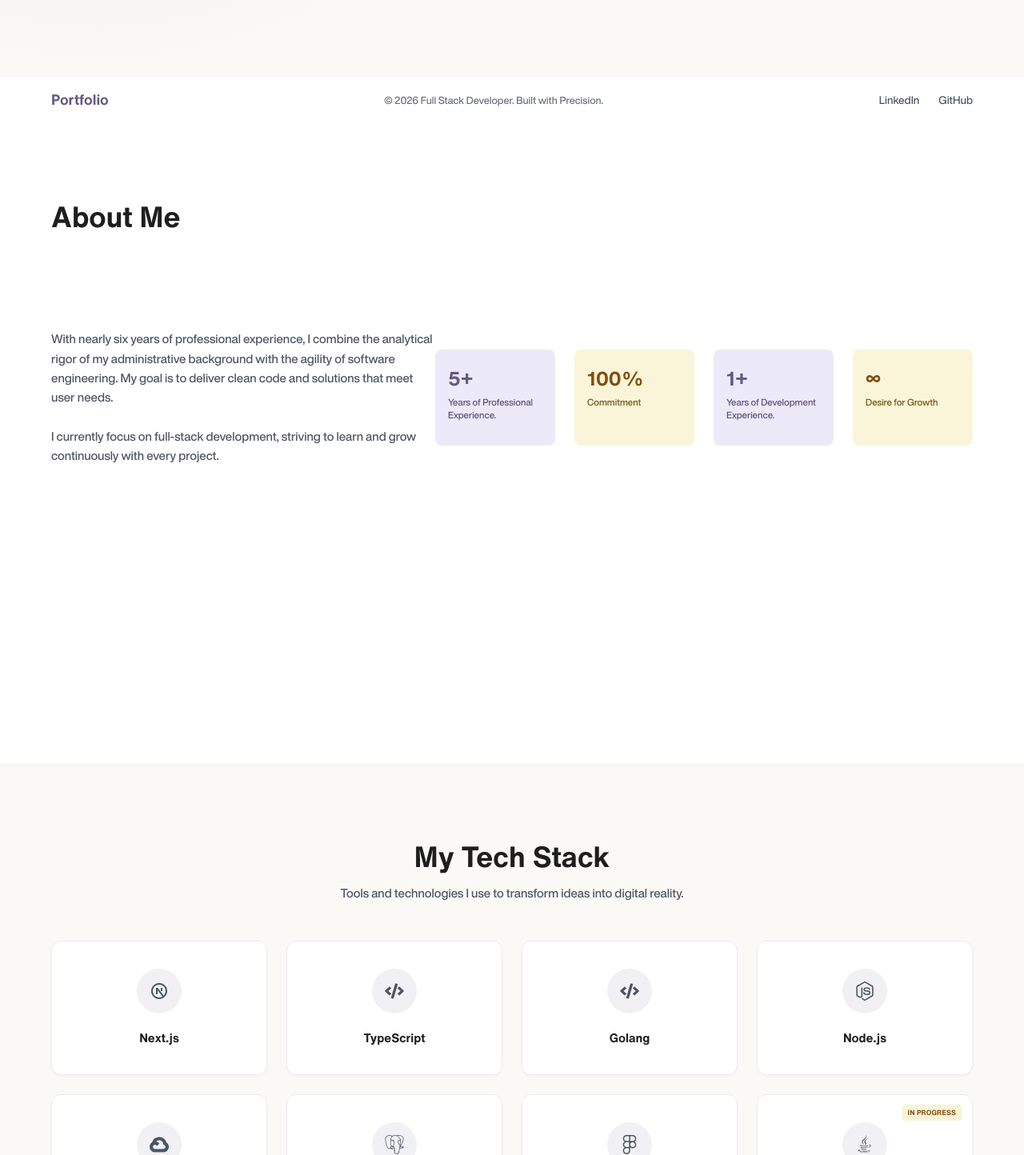
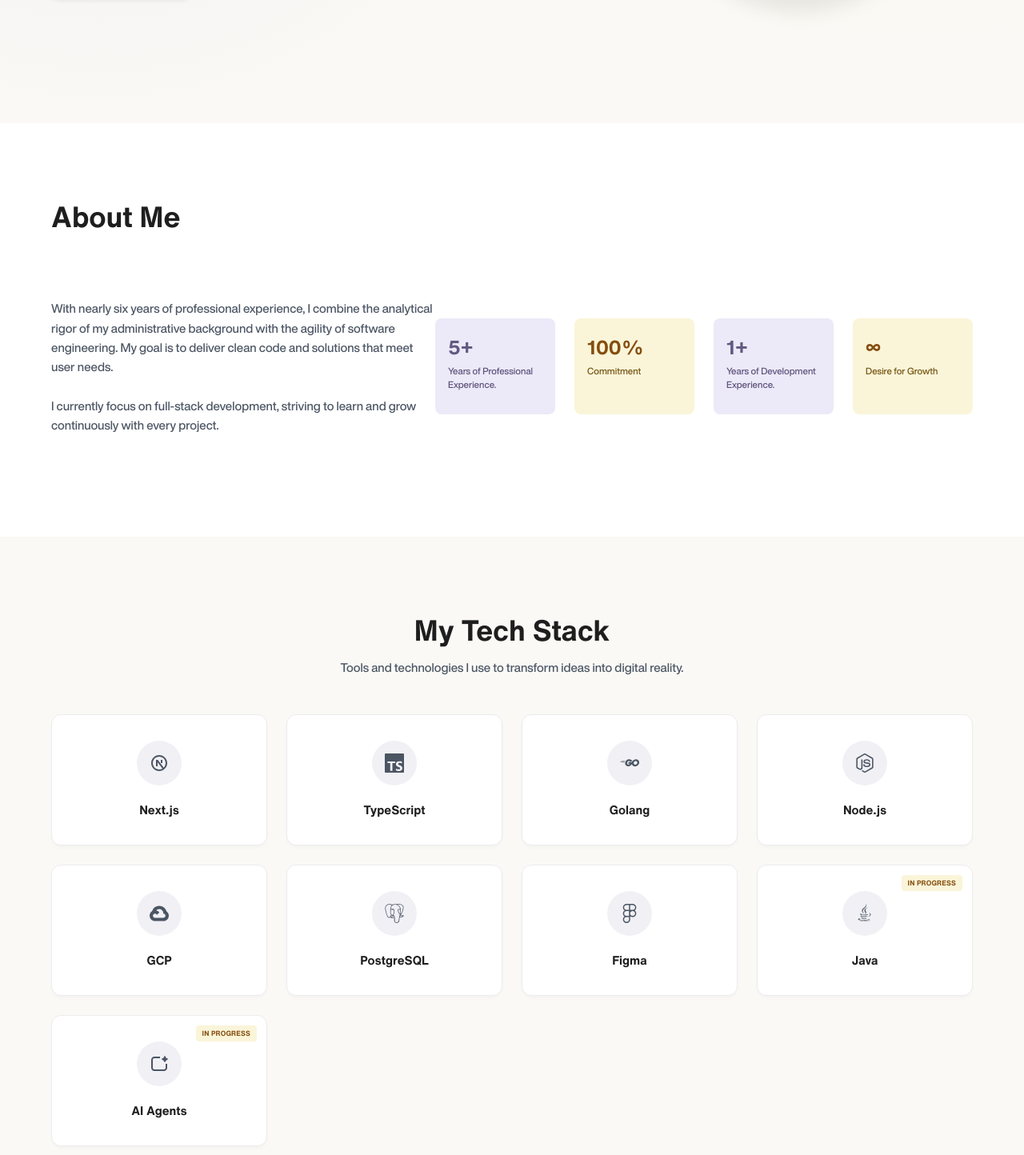
Before and after one commit to heloisacrisilva/myportfolio, a Next.js app: page /en in a window 1280 px wide. Shown: the part 646-2090 px from the top of the page at 80% size. Built offline with nearby package versions, Linux system fonts and the light colour scheme; no server answers.

Commit message:
chore: style

```diff
--- a/src/components/Cards/StackCard/style.ts
+++ b/src/components/Cards/StackCard/style.ts
@@ -15,7 +15,6 @@ export const CardContainer = styled.div`
   cursor: pointer;
   box-shadow: 0 4px 6px -1px rgba(0, 0, 0, 0.02), 0 2px 4px -1px rgba(0, 0, 0, 0.02);
   transition: transform 0.2s ease, box-shadow 0.2s ease;
-  min-height: 10.5rem;
 
   &:hover {
     transform: translateY(-4px);
--- a/src/components/Footer/index.tsx
+++ b/src/components/Footer/index.tsx
@@ -12,10 +12,11 @@ export const Footer = ({ lang }: FooterProps) => {
 
   const LinkedinURI = 'https://www.linkedin.com/in/heloisacrissilva/';
   const GitHubURI = 'https://github.com/heloisacrisilva';
+  const WhatsURI = 'https://wa.me/5547992667703';
 
   return (
     <S.FooterContainer>
-      <S.Logo href="#HeroSection">Portfolio</S.Logo>
+      <S.Logo href="#HeroSection">{'< DEV />'}</S.Logo>
 
       <S.Copyright>{t('copyright')}</S.Copyright>
 
@@ -26,6 +27,9 @@ export const Footer = ({ lang }: FooterProps) => {
         <S.LinkItem href={GitHubURI} target="_blank" rel="noopener noreferrer">
           GitHub
         </S.LinkItem>
+        <S.LinkItem href={WhatsURI} target="_blank" rel="noopener noreferrer">
+          WhatsApp
+        </S.LinkItem>
       </S.LinksList>
     </S.FooterContainer>
   );
--- a/src/components/Footer/style.ts
+++ b/src/components/Footer/style.ts
@@ -9,7 +9,7 @@ export const FooterContainer = styled.footer`
   align-items: center;
   justify-content: space-between;
   gap: 2rem;
-  position: fixed;
+  /* position: fixed;÷ */
   bottom: 0;
 
   @media screen and (max-width: 768px) {
@@ -49,7 +49,7 @@ export const LinksList = styled.div`
 
 export const LinkItem = styled.a`
   font-size: 0.85rem;
-  color: #4b5563;
+  color: ${({ theme }) => theme.commonColors.lightZinc};
   font-family: ${({ theme }) => theme.fonts.helveticaMedium};
   text-decoration: none;
   transition: color 0.2s ease;
--- a/src/components/Header/index.tsx
+++ b/src/components/Header/index.tsx
@@ -4,7 +4,6 @@ import { useEffect, useMemo, useState } from 'react';
 import * as S from './style';
 import { getTranslation } from '@/utils/i18n';
 import dynamic from 'next/dynamic';
-import ThemeSwitcher from '../Buttons/ThemeSwitcher';
 import LanguageButton from '../Buttons/LanguageButton';
 import CONSTANTS from '@/config/constants.mjs';
 
--- a/src/components/Header/style.ts
+++ b/src/components/Header/style.ts
@@ -4,7 +4,7 @@ export const Container = styled.header`
   width: 100%;
   height: 4.75rem;
   padding: 1rem 4rem;
-  position: fixed;
+  position: sticky;
   top: 0;
   left: 0;
   z-index: 99;
@@ -14,7 +14,7 @@ export const Container = styled.header`
   align-items: center;
   justify-content: space-between;
 
-  background: ${({ theme }) => theme.primaryBackground};
+  background: ${({ theme }) => theme.primaryBackground}10;
   backdrop-filter: blur(8px);
 
   @media screen and (max-width: 768px) {
--- a/src/components/Sections/aboutSection/style.ts
+++ b/src/components/Sections/aboutSection/style.ts
@@ -7,7 +7,7 @@ export const Section = styled.section`
   flex-direction: column;
   background-color: #ffffff;
   gap: 3rem;
-  height: 100dvh;
+  height: 100%;
 
   @media screen and (max-width: 1024px) {
     flex-direction: column;
@@ -40,7 +40,7 @@ export const ContentBox = styled.div`
   flex-direction: row;
   align-items: center;
   justify-content: space-evenly;
-  @media screen and (max-width: 1024px) {
+  @media screen and (max-width: 768px) {
     flex-direction: column;
   }
 `;
--- a/src/components/Sections/contactSection/style.ts
+++ b/src/components/Sections/contactSection/style.ts
@@ -5,7 +5,7 @@ export const Section = styled.section`
   justify-content: center;
   align-items: center;
   width: 100%;
-  height: 100dvh;
+  height: 100%;
   padding: 6rem 4rem;
   background-color: ${({ theme }) => theme.neutral8};
 
--- a/src/components/Sections/heroSection/style.ts
+++ b/src/components/Sections/heroSection/style.ts
@@ -8,7 +8,7 @@ export const Section = styled.section`
   align-items: center;
   justify-content: space-between;
   gap: 4rem;
-  height: 100dvh;
+  /* height: 100%; */
 
   background:
     radial-gradient(circle at 10% 20%, rgba(98, 89, 129, 0.07) 0%, transparent 45%),
--- a/src/components/Sections/projectsSection/style.ts
+++ b/src/components/Sections/projectsSection/style.ts
@@ -7,7 +7,7 @@ export const Section = styled.section`
   display: flex;
   flex-direction: column;
   gap: 6rem;
-  height: 100dvh;
+  height: 100%;
 
   @media screen and (max-width: 1024px) {
     padding: 4rem 2rem;
--- a/src/components/Sections/stackSection/index.tsx
+++ b/src/components/Sections/stackSection/index.tsx
@@ -3,9 +3,9 @@
 import { getTranslation } from '@/utils/i18n';
 import * as S from './style';
 import StackCard from '@/components/Cards/StackCard';
-import { SiGooglecloud, SiFigma, SiPostgresql, SiNodedotjs } from 'react-icons/si';
+import { SiGooglecloud, SiFigma, SiPostgresql, SiNodedotjs, SiTypescript } from 'react-icons/si';
 import { RiAiGenerate, RiJavaFill, RiNextjsLine } from 'react-icons/ri';
-import { FaCode } from 'react-icons/fa';
+import { FaGolang } from 'react-icons/fa6';
 
 interface StackSectionProps {
   lang: string;
@@ -21,11 +21,11 @@ export const StackSection = ({ lang }: StackSectionProps) => {
     },
     {
       title: t('titleTypeScript'),
-      icon: <FaCode />,
+      icon: <SiTypescript />,
     },
     {
       title: t('titleGolang'),
-      icon: <FaCode />,
+      icon: <FaGolang />,
     },
     {
       title: t('titleNodejs'),
--- a/src/components/Sections/stackSection/style.ts
+++ b/src/components/Sections/stackSection/style.ts
@@ -7,7 +7,7 @@ export const Section = styled.section`
   display: flex;
   flex-direction: column;
   align-items: center;
-  height: 100dvh;
+  height: 100%;
 
   @media screen and (max-width: 1024px) {
     padding: 4rem 2rem;
```
